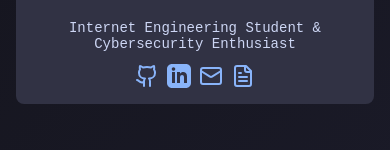
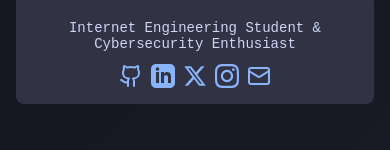
Before and after one commit to izzuddinafif/retro-portfolio, a React (Vite) app in the folder frontend/: page / in a window 390 px wide. Shown: the part 184-334 px from the top of the page. Built offline with nearby package versions, Linux system fonts and the light colour scheme.

Commit message:
refine ui + ux mobile

```diff
--- a/frontend/src/components/Projects.tsx
+++ b/frontend/src/components/Projects.tsx
@@ -188,17 +188,17 @@
                       </span>
                     ))}
                   </div>
-                  <div className="flex flex-wrap gap-2">
+                  <div className="flex flex-col gap-2">
                     {(project.link || project.links?.go || project.links?.python || project.links?.overthewire || project.links?.hackthebox) && (
-                      <div className="flex flex-wrap gap-2">
+                      <div className="flex flex-col gap-2 w-full">
                         {project.link && (
                           <a
                             href={project.link}
                             target="_blank"
                             rel="noopener noreferrer"
-                            className="text-accent hover:text-accentLight transition-colors inline-flex items-center text-xs sm:text-base"
+                            className="text-accent hover:text-accentLight transition-all duration-300 inline-flex items-center group text-sm sm:text-base"
                           >
-                            View {project.title} <Github className="w-3 h-3 sm:w-4 sm:h-4 ml-1" />
+                            View {project.title} <Github className="w-3.5 h-3.5 sm:w-4 sm:h-4 ml-1 sm:ml-1.5 transition-transform group-hover:translate-x-0.5" />
                           </a>
                         )}
                         {project.links?.go && (
@@ -206,9 +206,9 @@
                             href={project.links.go}
                             target="_blank"
                             rel="noopener noreferrer"
-                            className="text-accent hover:text-accentLight transition-colors inline-flex items-center text-xs sm:text-base"
+                            className="text-accent hover:text-accentLight transition-all duration-300 inline-flex items-center group text-sm sm:text-base"
                           >
-                            View {project.title} (Go) <Github className="w-3 h-3 sm:w-4 sm:h-4 ml-1" />
+                            View {project.title} (Go) <Github className="w-3.5 h-3.5 sm:w-4 sm:h-4 ml-1 sm:ml-1.5 transition-transform group-hover:translate-x-0.5" />
                           </a>
                         )}
                         {project.links?.python && (
@@ -216,9 +216,9 @@
                             href={project.links.python}
                             target="_blank"
                             rel="noopener noreferrer"
-                            className="text-accent hover:text-accentLight transition-colors inline-flex items-center text-xs sm:text-base"
+                            className="text-accent hover:text-accentLight transition-all duration-300 inline-flex items-center group text-sm sm:text-base"
                           >
-                            View {project.title} (Python) <Github className="w-3 h-3 sm:w-4 sm:h-4 ml-1" />
+                            View {project.title} (Python) <Github className="w-3.5 h-3.5 sm:w-4 sm:h-4 ml-1 sm:ml-1.5 transition-transform group-hover:translate-x-0.5" />
                           </a>
                         )}
                         {project.links?.overthewire && (
@@ -226,9 +226,9 @@
                             href={project.links.overthewire}
                             target="_blank"
                             rel="noopener noreferrer"
-                            className="text-accent hover:text-accentLight transition-colors inline-flex items-center text-xs sm:text-base"
+                            className="text-accent hover:text-accentLight transition-all duration-300 inline-flex items-center group text-sm sm:text-base"
                           >
-                            View {project.title} <Github className="w-3 h-3 sm:w-4 sm:h-4 ml-1" />
+                            View {project.title} <Github className="w-3.5 h-3.5 sm:w-4 sm:h-4 ml-1 sm:ml-1.5 transition-transform group-hover:translate-x-0.5" />
                           </a>
                         )}
                         {project.links?.hackthebox && (
@@ -236,9 +236,9 @@
                             href={project.links.hackthebox}
                             target="_blank"
                             rel="noopener noreferrer"
-                            className="text-accent hover:text-accentLight transition-colors inline-flex items-center text-xs sm:text-base"
+                            className="text-accent hover:text-accentLight transition-all duration-300 inline-flex items-center group text-sm sm:text-base"
                           >
-                            View {project.title} <Github className="w-3 h-3 sm:w-4 sm:h-4 ml-1" />
+                            View {project.title} <Github className="w-3.5 h-3.5 sm:w-4 sm:h-4 ml-1 sm:ml-1.5 transition-transform group-hover:translate-x-0.5" />
                           </a>
                         )}
                       </div>
@@ -248,9 +248,9 @@
                         href={`https://doi.org/${project.doi}`}
                         target="_blank"
                         rel="noopener noreferrer"
-                        className="text-accent hover:text-accentLight transition-colors inline-flex items-center text-xs sm:text-base"
+                        className="text-accent hover:text-accentLight transition-all duration-300 inline-flex items-center group text-sm sm:text-base"
                       >
-                        View {project.title} <Book className="w-3 h-3 sm:w-4 sm:h-4 ml-1" />
+                        View {project.title} <Book className="w-3.5 h-3.5 sm:w-4 sm:h-4 ml-1 sm:ml-1.5 transition-transform group-hover:translate-x-0.5" />
                       </a>
                     )}
                   </div>
--- a/frontend/src/components/RetroPortfolio.tsx
+++ b/frontend/src/components/RetroPortfolio.tsx
@@ -1,5 +1,5 @@
 import { useState, useEffect } from 'react'
-import { Github, Mail, FileText, Book } from 'lucide-react'
+import { Github, Mail, FileText, Book, ArrowRight } from 'lucide-react'
 
 export default function RetroPortfolio() {
   const [scrollPosition, setScrollPosition] = useState(0)
@@ -93,7 +93,7 @@
                   <Github className="w-6 sm:w-7 md:w-8 h-6 sm:h-7 md:h-8" />
                 </a>
                 <a
-                  href="https://www.linkedin.com/in/izzuddin-ahmad-afif-6b5784244/"
+                  href="https://www.linkedin.com/in/izzuddinafif/"
                   target="_blank"
                   rel="noopener noreferrer"
                   className="transform transition-all hover:scale-110 hover:text-accentLight"
@@ -103,18 +103,30 @@
                   </svg>
                 </a>
                 <a
+                  href="https://twitter.com/izzuddinaafif"
+                  target="_blank"
+                  rel="noopener noreferrer"
+                  className="transform transition-all hover:scale-110 hover:text-accentLight"
+                >
+                  <svg className="w-6 sm:w-7 md:w-8 h-6 sm:h-7 md:h-8" fill="currentColor" viewBox="0 0 24 24">
+                    <path d="M18.244 2.25h3.308l-7.227 8.26 8.502 11.24H16.17l-5.214-6.817L4.99 21.75H1.68l7.73-8.835L1.254 2.25H8.08l4.713 6.231zm-1.161 17.52h1.833L7.084 4.126H5.117z" />
+                  </svg>
+                </a>
+                <a
+                  href="https://www.instagram.com/izzuddin.afif"
+                  target="_blank"
+                  rel="noopener noreferrer"
+                  className="transform transition-all hover:scale-110 hover:text-accentLight"
+                >
+                  <svg className="w-6 sm:w-7 md:w-8 h-6 sm:h-7 md:h-8" fill="currentColor" viewBox="0 0 24 24">
+                    <path d="M12 2.163c3.204 0 3.584.012 4.85.07 3.252.148 4.771 1.691 4.919 4.919.058 1.265.069 1.645.069 4.849 0 3.205-.012 3.584-.069 4.849-.149 3.225-1.664 4.771-4.919 4.919-1.266.058-1.644.07-4.85.07-3.204 0-3.584-.012-4.849-.07-3.26-.149-4.771-1.699-4.919-4.92-.058-1.265-.07-1.644-.07-4.849 0-3.204.013-3.583.07-4.849.149-3.227 1.664-4.771 4.919-4.919 1.266-.057 1.645-.069 4.849-.069zm0-2.163c-3.259 0-3.667.014-4.947.072-4.358.2-6.78 2.618-6.98 6.98-.059 1.281-.073 1.689-.073 4.948 0 3.259.014 3.668.072 4.948.2 4.358 2.618 6.78 6.98 6.98 1.281.058 1.689.072 4.948.072 3.259 0 3.668-.014 4.948-.072 4.354-.2 6.782-2.618 6.979-6.98.059-1.28.073-1.689.073-4.948 0-3.259-.014-3.667-.072-4.947-.196-4.354-2.617-6.78-6.979-6.98-1.281-.059-1.69-.073-4.949-.073zm0 5.838c-3.403 0-6.162 2.759-6.162 6.162s2.759 6.163 6.162 6.163 6.162-2.759 6.162-6.163c0-3.403-2.759-6.162-6.162-6.162zm0 10.162c-2.209 0-4-1.79-4-4 0-2.209 1.791-4 4-4s4 1.791 4 4c0 2.21-1.791 4-4 4zm6.406-11.845c-.796 0-1.441.645-1.441 1.44s.645 1.44 1.441 1.44c.795 0 1.439-.645 1.439-1.44s-.644-1.44-1.439-1.44z" />
+                  </svg>
+                </a>
+                <a
                   href="mailto:izzuddinafif@gmail.com"
                   className="transform transition-all hover:scale-110 hover:text-accentLight"
                 >
                   <Mail className="w-6 sm:w-7 md:w-8 h-6 sm:h-7 md:h-8" />
-                </a>
-                <a
-                  href="/cv.pdf"
-                  target="_blank"
-                  rel="noopener noreferrer"
-                  className="transform transition-all hover:scale-110 hover:text-accentLight"
-                >
-                  <FileText className="w-6 sm:w-7 md:w-8 h-6 sm:h-7 md:h-8" />
                 </a>
               </div>
             </div>
@@ -136,7 +148,7 @@
                   href="/resume.pdf"
                   target="_blank"
                   rel="noopener noreferrer"
-                  className="inline-flex items-center px-6 py-3 bg-surfaceHover hover:bg-accent/20 rounded-lg transition-colors"
+                  className="inline-flex items-center px-6 py-3 bg-surfaceHover hover:bg-accent/20 rounded-lg transition-colors hover-pop"
                 >
                   <span className="text-base mr-2">View Resume</span>
                   <FileText className="w-5 h-5" />
@@ -207,7 +219,7 @@
             <div className="text-center mt-8">
               <a
                 href="/projects"
-                className="inline-flex items-center px-6 py-3 bg-surfaceHover hover:bg-accent/20 rounded-lg transition-colors"
+                className="inline-flex items-center px-6 py-3 bg-surfaceHover hover:bg-accent/20 rounded-lg transition-colors hover-pop"
               >
                 <span className="text-base mr-2">View All Projects</span>
                 <svg className="w-5 h-5" viewBox="0 0 24 24" fill="none" stroke="currentColor" strokeWidth="2">
--- a/frontend/src/index.css
+++ b/frontend/src/index.css
@@ -73,6 +73,16 @@
 
 .hover-lift:hover {
   transform: translateY(-2px);
+}
+
+/* Hover pop animation */
+.hover-pop {
+  transition: all 0.2s ease-in-out;
+}
+
+.hover-pop:hover {
+  transform: scale(1.05);
+  color: #b4befe;
 }
 
 h1 {
```
